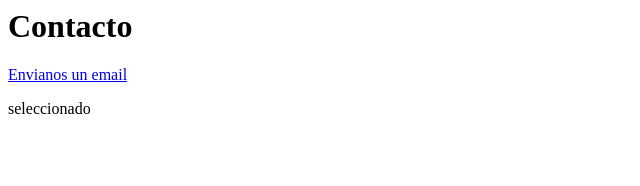
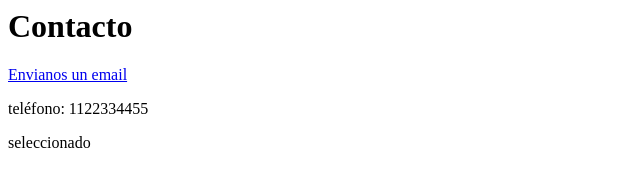
Before and after one commit to JosePerezHuanca/repo5, a plain HTML site: page contacto.html in a window 1280 px wide. Shown: the whole page, without its empty margins (0-640 px from the left). Drawn offline with Linux system fonts and the light colour scheme.

Commit message:
agrega teléfono

```diff
--- a/contacto.html
+++ b/contacto.html
@@ -1,4 +1,5 @@
 <body>
     <h1>Contacto</h1>
     <p><a href="mailto:info@sitio.com.ar">Envianos un email</a></p>
+    <p>teléfono: 1122334455</p>
 </body>  seleccionado
```
